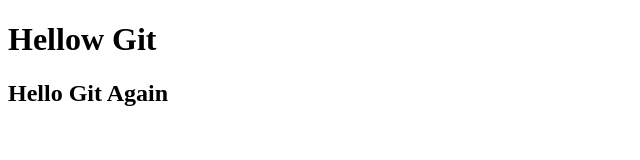
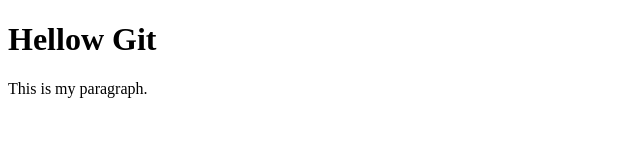
Before and after one commit to tesfayeguta2/Project2, a plain HTML site: page index.html in a window 1280 px wide. Shown: the whole page, without its empty margins (0-640 px from the left). Drawn offline with Linux system fonts and the light colour scheme.

Commit message:
Modified html file

```diff
--- a/index.html
+++ b/index.html
@@ -8,6 +8,6 @@
   </head>
   <body>
     <h1>Hellow Git</h1>
-    <h2>Hello Git Again</h2>
+    <p>This is my paragraph.</p>
   </body>
 </html>
```
